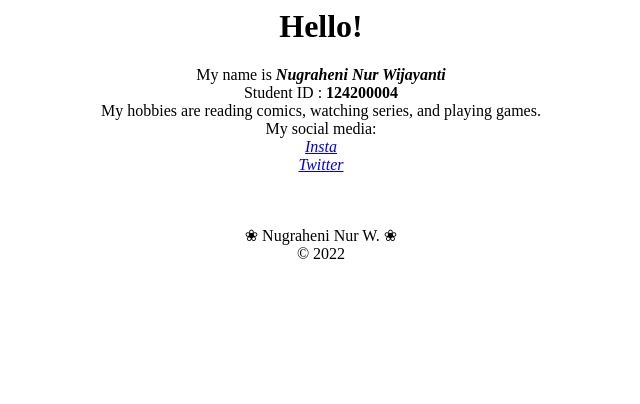
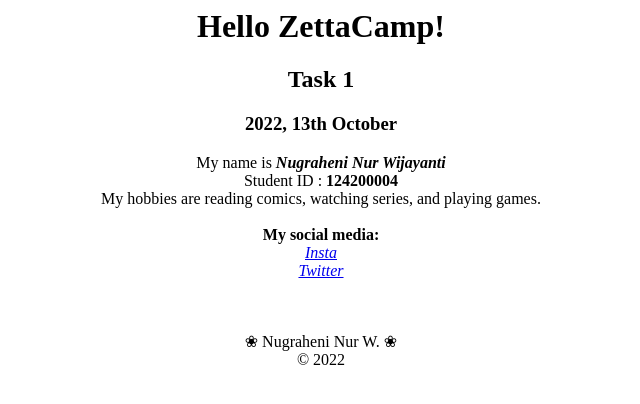
Before and after one commit to NugraheniNurW/henny_upn_zetta_learning, a plain HTML site: page index.html in a window 1280 px wide. Shown: the whole page, without its empty margins (319-959 px from the left). Drawn offline with Linux system fonts and the light colour scheme.

Commit message:
3rd commit

```diff
--- a/index.html
+++ b/index.html
@@ -5,8 +5,14 @@
     <body>
         <center>
             <h1>
-                Hello!
+                Hello ZettaCamp!
             </h1>
+            <h2>
+                Task 1
+            </h2>
+            <h3>
+                2022, 13th October
+            </h3>
             <p>
                 My name is
                 <b>
@@ -18,8 +24,8 @@
                 <br>
                 <span>
                     My hobbies are reading comics, watching series, and playing games. <br>
-                </span>
-                My social media: <br>
+                </span> <br>
+                <b>My social media:</b> <br>
                 <i><a href="https://www.instagram.com/__xiaohen/">Insta</a><br>
                 <a href="https://twitter.com/megumi_hikaru">Twitter</a>
                 </i>
```
